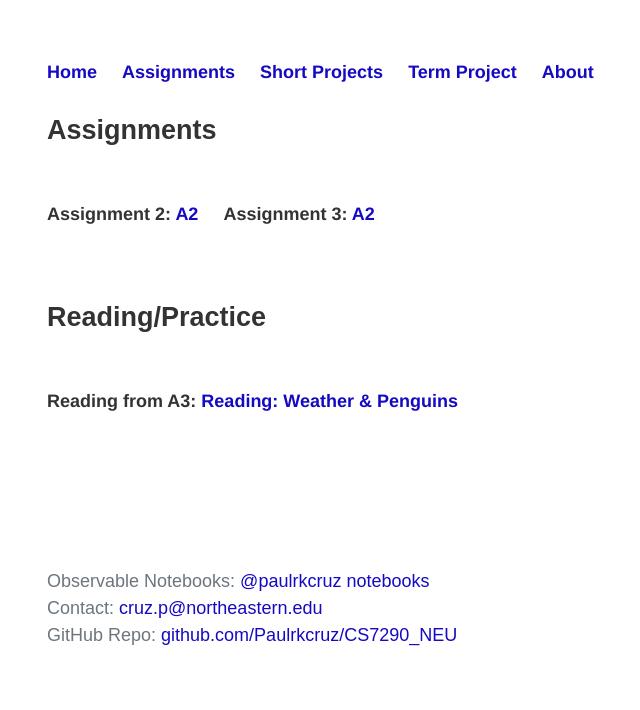
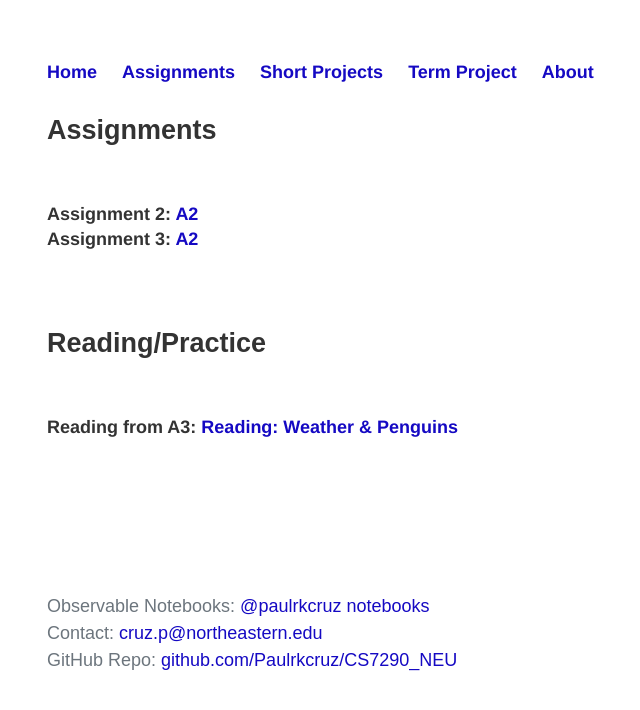
Before and after one commit to Paulrkcruz/CS7290_NEU, a Jekyll site: the page built from assignments/index.html, in a window 1280 px wide. Shown: the top 710 px of the page, without its empty margins (145-785 px from the left). Built offline with Jekyll 4.4.1, drawn with Linux system fonts in a browser that asks for light colours.

```diff
--- a/assignments/index.html
+++ b/assignments/index.html
@@ -8,7 +8,7 @@ title: Assignments
 </p>
 {% comment %} <h1>Assignments</h1> {% endcomment %}
 <ul class="assignments"><br>
-<li><b>Assignment 2:</b> <a href="/CS7290_NEU/assignments/a2.html">A2</a></li>
+<li><b>Assignment 2:</b> <a href="/CS7290_NEU/assignments/a2.html">A2</a></li><br>
 <li><b>Assignment 3:</b> <a href="/CS7290_NEU/assignments/a3.html">A2</a></li>
 </ul>
 <br>
```
